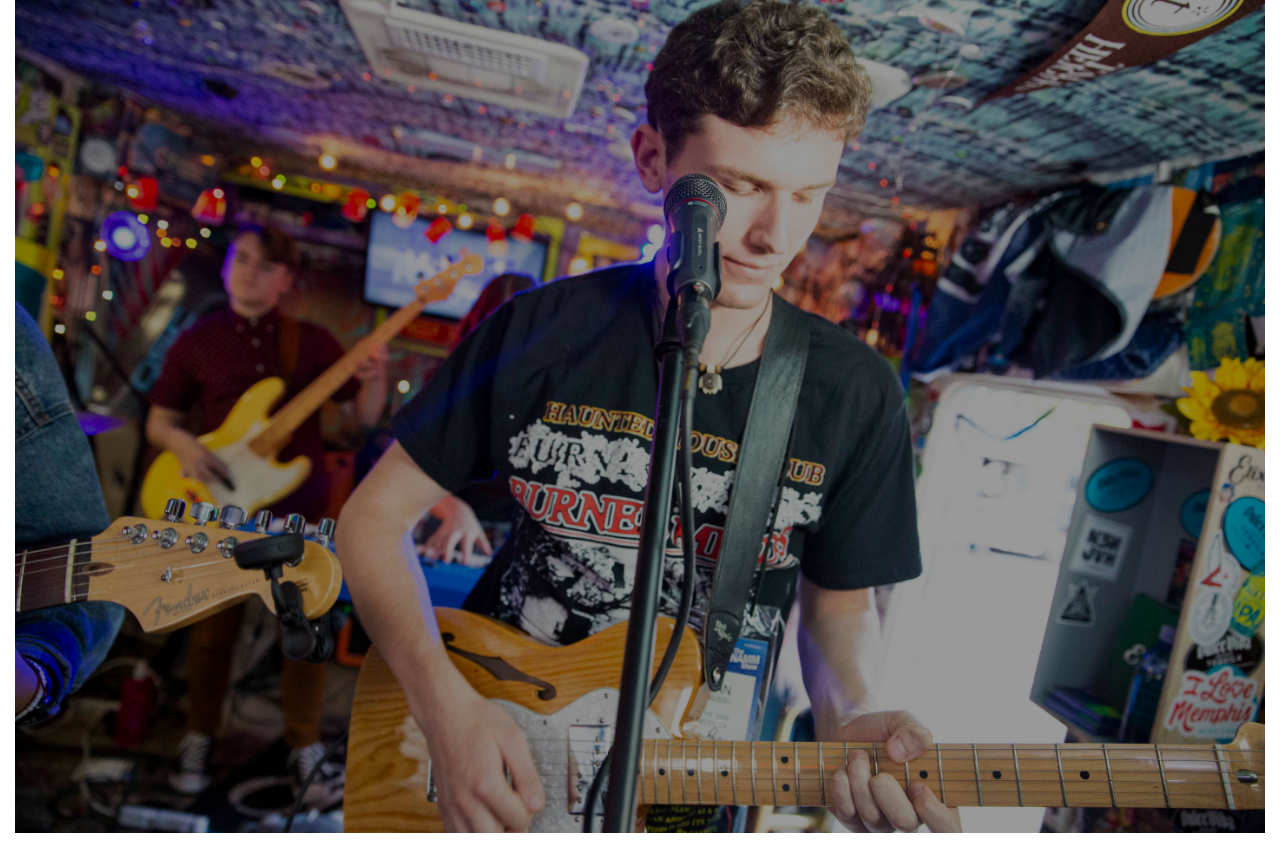
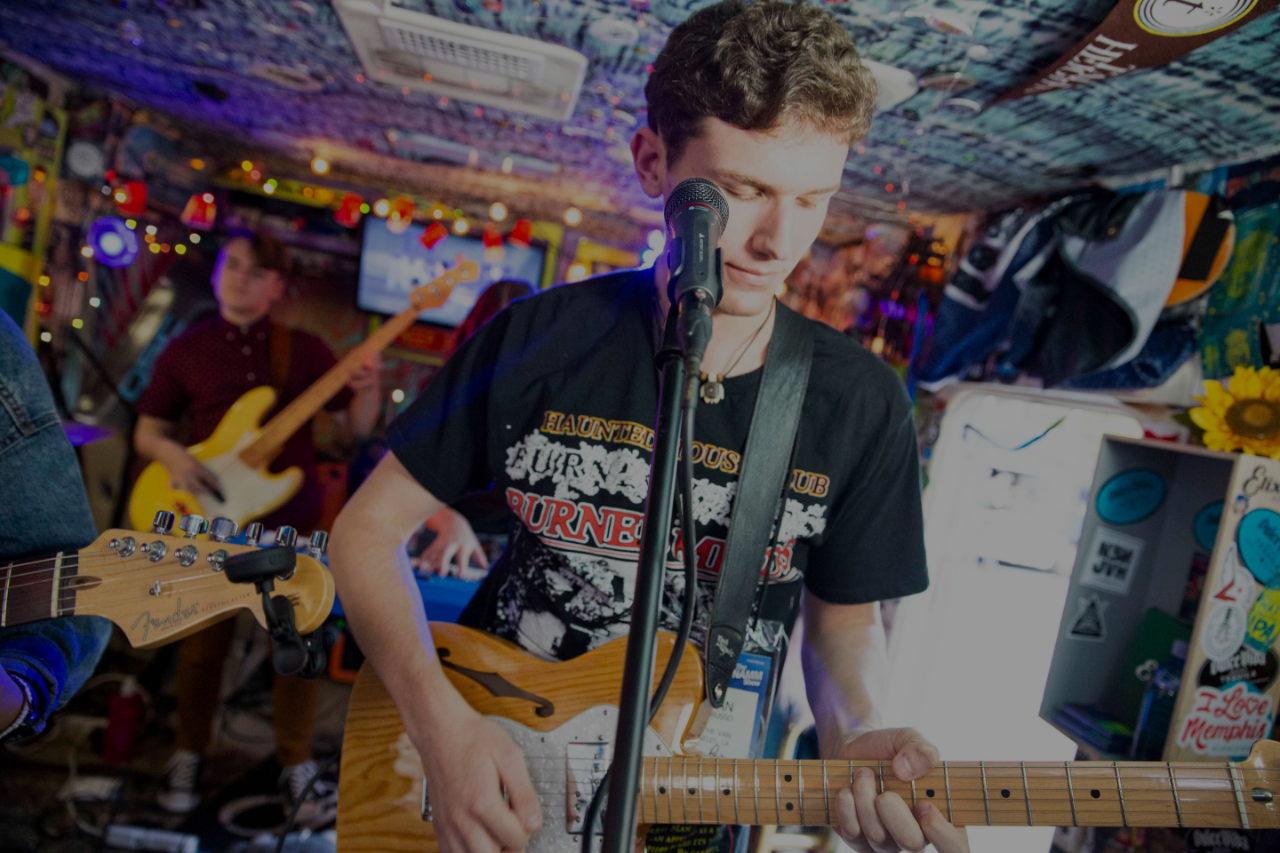
Before and after one commit to jrusso0818/my-personal-site, a Django app: page / in a window 1280 px wide. Shown: the part 82-935 px from the top of the page. Run offline with Django 3.2, Linux system fonts and the light colour scheme; some libraries are stand-ins or nearby versions.

Commit message:
Removed padding for block content.

```diff
--- a/homepage/static/css/base.css
+++ b/homepage/static/css/base.css
@@ -1,8 +1,3 @@
-.block-content {
-    padding-left: 15px;
-    padding-right: 15px;
-}
-
 body {
     background-color: white;
 }
--- a/homepage/templates/homepage/homepage.html
+++ b/homepage/templates/homepage/homepage.html
@@ -2,6 +2,7 @@
 {% load static %}
 
 {% block page_content %}
+<!-- remove side borders -->
 <div class="row">
     <div class="col">
         <div class="my-div">
```
